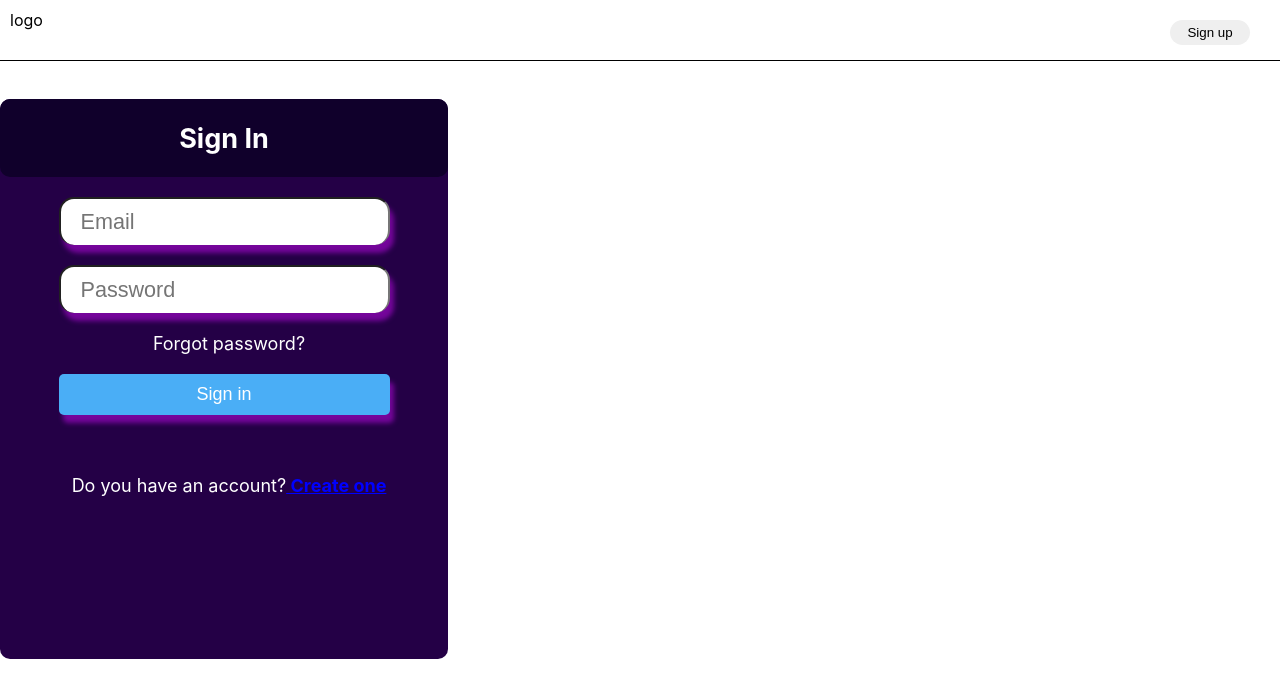
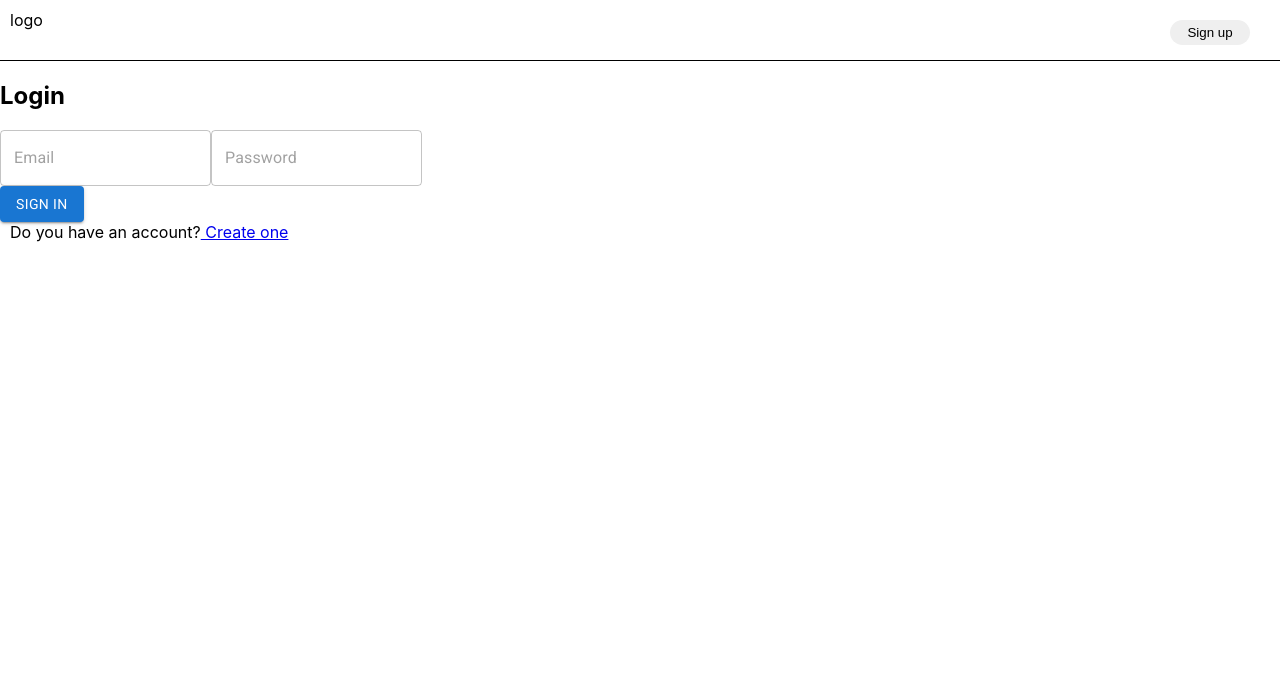
Before and after one commit to Anjali-Singh02/upgrad-eshop, a React (Create React App) app: page /login in a window 1280 px wide. Shown: the top 698 px of the page. Built offline with nearby package versions, Linux system fonts and the light colour scheme.

Commit message:
changed input field to Textfield

```diff
--- a/src/components/LoginForm.js
+++ b/src/components/LoginForm.js
@@ -4,6 +4,7 @@ import { Link } from 'react-router-dom';
 import { validateLogin } from '../utils/helper';
 import { BackendContext } from '../context/context';
 import jwt_decode from 'jwt-decode';
+import { Button, TextField } from '@mui/material';
 
 const LoginForm = () => {
 	const { baseUrl } = useContext(BackendContext);
@@ -50,35 +51,44 @@ const LoginForm = () => {
 	};
 	return (
 		<Fragment>
-			<div className="userForm signInForm">
-				<div className="title">
-					<h2>Sign In</h2>
-				</div>
+			<div className="form-container login-container">
+				<h2>Login</h2>
 
 				<form onSubmit={submitForm}>
-					<input
+					<div className="data-field-container">
+						<div className="data-field">
+							<TextField
 								type="text"
 								placeholder="Email"
 								id="email"
 								name="email"
 								value={user.email}
 								onChange={handleChange}
+								className="text-field"
 							/>
-					<input
+							<TextField
 								type="password"
 								placeholder="Password"
 								id="password"
 								name="password"
 								value={user.password}
 								onChange={handleChange}
+								className="text-field"
 							/>
-					<p>Forgot password?</p>
-					<button type="submit" className="btn btnSignIn">
+						</div>
+					</div>
+					<div className="btn">
+						<Button
+							variant="contained"
+							type="submit"
+							className="button"
+						>
 							Sign in
-					</button>
+						</Button>
+					</div>
 					<p>
 						Do you have an account?
-						<Link to="/signup">
+						<Link to="/">
 							<a> Create one</a>
 						</Link>
 					</p>
```
Lines whose indentation alone changed are shown as unchanged.
